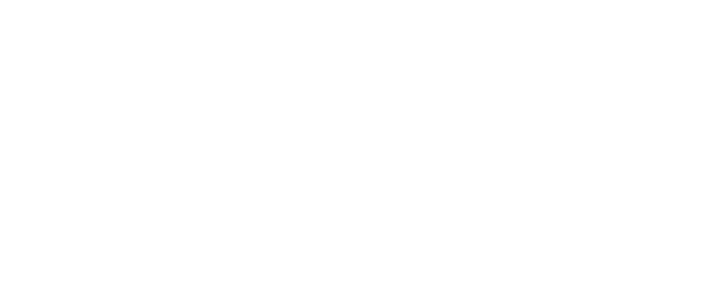
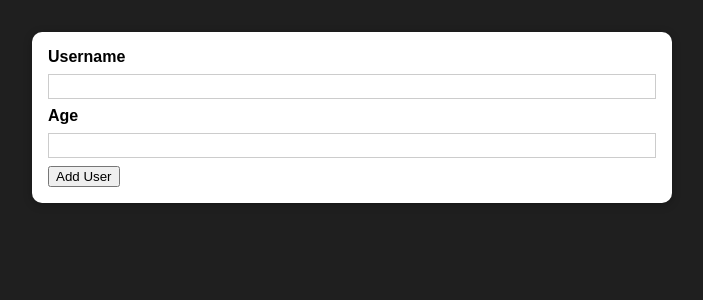
Before and after one commit to MS-D-rei/TypeScript_Validation_ErrorHandle_Sample, a React (Vite) app: page / in a window 1280 px wide. Shown: the top 300 px of the page, without its empty margins (288-991 px from the left). Built offline with nearby package versions, Linux system fonts and the light colour scheme.

Commit message:
add AddUser Component with styled-components

```diff
--- a/package.json
+++ b/package.json
@@ -11,11 +11,13 @@
   "dependencies": {
     "@types/node": "^18.8.4",
     "react": "^18.2.0",
-    "react-dom": "^18.2.0"
+    "react-dom": "^18.2.0",
+    "styled-components": "^5.3.6"
   },
   "devDependencies": {
     "@types/react": "^18.0.17",
     "@types/react-dom": "^18.0.6",
+    "@types/styled-components": "^5.1.26",
     "@typescript-eslint/eslint-plugin": "^5.40.0",
     "@typescript-eslint/parser": "^5.40.0",
     "@vitejs/plugin-react": "^2.1.0",
--- a/src/App.tsx
+++ b/src/App.tsx
@@ -1,6 +1,10 @@
+import AddUser from "@/components/Users/AddUser"
+
 function App() {
   return (
-    <div></div>
+    <div>
+      <AddUser />
+    </div>
   )
 }
 
--- /dev/null
+++ b/src/components/UI/Card.tsx
@@ -0,0 +1,18 @@
+import React from 'react';
+import styled from 'styled-components';
+
+const StyledContent = styled.div`
+  background: white;
+  box-shadow: 0 2px 8px rgba(0, 0, 0, 0.26);
+  border-radius: 10px;
+  margin: 2rem auto;
+  padding: 1rem;
+  width: 90%;
+  max-width: 40rem;
+`;
+
+function StyledCard(props: { children: React.ReactNode }) {
+  return <StyledContent>{props.children}</StyledContent>;
+}
+
+export default StyledCard;
--- /dev/null
+++ b/src/components/Users/AddUser.tsx
@@ -0,0 +1,45 @@
+import React from 'react';
+import StyledCard from '@/components/UI/Card';
+import styled from 'styled-components';
+
+const StyledForm = styled.form`
+  & label {
+    display: block;
+    font-weight: bold;
+    margin-bottom: 0.5rem;
+  }
+
+  & input {
+    font: inherit;
+    display: block;
+    width: 100%;
+    border: 1px solid #ccc;
+    padding: 0.15rem;
+    margin-bottom: 0.5rem;
+  }
+
+  & input:focus {
+    outline: none;
+    border-color: #4f005f;
+  }
+`;
+
+function AddUser(props) {
+  const addUserHandler = (event: React.FormEvent) => {
+    event.preventDefault();
+  };
+
+  return (
+    <StyledCard>
+      <StyledForm onSubmit={addUserHandler}>
+        <label htmlFor="user-name">Username</label>
+        <input id="user-name" type="text" />
+        <label htmlFor="user-age">Age</label>
+        <input id="user-age" type="number" />
+        <button type='submit'>Add User</button>
+      </StyledForm>
+    </StyledCard>
+  );
+}
+
+export default AddUser;
--- a/src/index.css
+++ b/src/index.css
@@ -4,6 +4,7 @@
 
 html {
   font-family: sans-serif;
+  background: #1f1f1f;
 }
 
 body {
```
Also changed, not shown: 1 other file (tests, documents, lock files or other folders).
